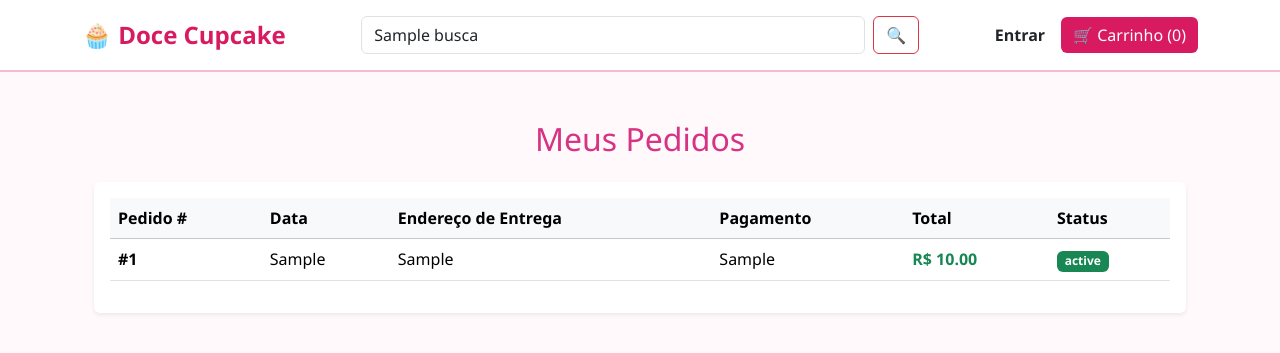
After one commit to juliemarcilon/doce-cupcake-pit2, a Flask app: template src/templates/meus_pedidos.html in a window 1280 px wide. The commit adds this page. Shown: the top 353 px of the page. Run offline with Flask 3, Linux system fonts and the light colour scheme; the template is opened without the code that fills it: most values are stand-ins (such as "Sample title", 1, 10 or a date in 2020).

Commit message:
Implementa melhorias dos testes: remover item no carrinho, busca CEP e Meus Pedidos

```diff
--- a/src/app.py
+++ b/src/app.py
@@ -93,6 +93,16 @@ def atualizar_carrinho(id, acao):
     session['carrinho'] = carrinho
     return redirect(url_for('carrinho'))
 
+@app.route('/carrinho/remover/<int:id>', methods=['POST'])
+def remover_carrinho(id):
+    carrinho = session.get('carrinho', {})
+    prod_key = str(id)
+    if prod_key in carrinho:
+        del carrinho[prod_key]
+        session['carrinho'] = carrinho
+        flash("Item removido do carrinho.", "info")
+    return redirect(url_for('carrinho'))
+
 # 4. LOGIN / CADASTRO
 @app.route('/auth', methods=['GET', 'POST'])
 def auth():
@@ -176,13 +186,26 @@ def checkout():
     conn.close()
     return render_template('checkout.html', itens=itens, totais=totais)
 
-# 6. CONFIRMAÇÃO DO PEDIDO
+# 6. CONFIRMAÇÃO E HISTÓRICO DE PEDIDOS
 @app.route('/confirmacao/<int:pedido_id>')
 def confirmacao(pedido_id):
     conn = get_db()
     pedido = conn.execute("SELECT * FROM pedidos WHERE id = ?", (pedido_id,)).fetchone()
     conn.close()
     return render_template('confirmacao.html', pedido=pedido)
+
+@app.route('/meus-pedidos')
+def meus_pedidos():
+    if 'usuario_id' not in session:
+        flash("Faça login para visualizar seus pedidos.", "warning")
+        return redirect(url_for('auth'))
+    conn = get_db()
+    pedidos = conn.execute(
+        "SELECT * FROM pedidos WHERE usuario_id = ? ORDER BY id DESC",
+        (session['usuario_id'],)
+    ).fetchall()
+    conn.close()
+    return render_template('meus_pedidos.html', pedidos=pedidos)
 
 # 7. ADMINISTRAÇÃO (HU5 - Cadastrar Produtos)
 @app.route('/admin', methods=['GET', 'POST'])
--- a/src/templates/base.html
+++ b/src/templates/base.html
@@ -32,6 +32,7 @@
                 {% endif %}
                 {% if session.get('usuario_nome') %}
                     <span class="text-muted small">Olá, <strong>{{ session['usuario_nome'] }}</strong></span>
+                    <a href="{{ url_for('meus_pedidos') }}" class="btn btn-sm btn-outline-danger">📦 Meus Pedidos</a>
                     <a href="{{ url_for('logout') }}" class="btn btn-sm btn-outline-secondary">Sair</a>
                 {% else %}
                     <a href="{{ url_for('auth') }}" class="text-decoration-none text-dark fw-semibold">Entrar</a>
--- a/src/templates/carrinho.html
+++ b/src/templates/carrinho.html
@@ -13,6 +13,7 @@
                         <th>Preço</th>
                         <th>Qtd.</th>
                         <th>Subtotal</th>
+                        <th>Ação</th>
                     </tr>
                 </thead>
                 <tbody>
@@ -26,6 +27,11 @@
                             <a href="{{ url_for('atualizar_carrinho', id=item['id'], acao='mais') }}" class="btn btn-sm btn-outline-secondary">+</a>
                         </td>
                         <td class="fw-bold">R$ {{ "%.2f"|format(item['subtotal']) }}</td>
+                        <td>
+                            <form action="{{ url_for('remover_carrinho', id=item['id']) }}" method="POST" class="d-inline">
+                                <button type="submit" class="btn btn-sm btn-outline-danger" title="Remover item">Remover</button>
+                            </form>
+                        </td>
                     </tr>
                     {% endfor %}
                 </tbody>
--- /dev/null
+++ b/src/templates/meus_pedidos.html
@@ -0,0 +1,38 @@
+{% extends 'base.html' %}
+{% block content %}
+<div class="container py-4">
+    <h2 class="mb-4 text-center" style="color: #d63384;">Meus Pedidos</h2>
+    {% if pedidos %}
+        <div class="table-responsive shadow-sm rounded bg-white p-3">
+            <table class="table table-hover align-middle">
+                <thead class="table-light">
+                    <tr>
+                        <th>Pedido #</th>
+                        <th>Data</th>
+                        <th>Endereço de Entrega</th>
+                        <th>Pagamento</th>
+                        <th>Total</th>
+                        <th>Status</th>
+                    </tr>
+                </thead>
+                <tbody>
+                    {% for p in pedidos %}
+                    <tr>
+                        <td><strong>#{{ p.id }}</strong></td>
+                        <td>{{ p.data_pedido }}</td>
+                        <td>{{ p.endereco_entrega }}</td>
+                        <td>{{ p.forma_pagamento }}</td>
+                        <td class="fw-bold text-success">R$ {{ "%.2f"|format(p.valor_total) }}</td>
+                        <td><span class="badge bg-success">{{ p.status }}</span></td>
+                    </tr>
+                    {% endfor %}
+                </tbody>
+            </table>
+        </div>
+    {% else %}
+        <div class="alert alert-info text-center">
+            Você ainda não realizou nenhum pedido. <a href="{{ url_for('index') }}" class="alert-link">Ver catálogo de cupcakes</a>.
+        </div>
+    {% endif %}
+</div>
+{% endblock %}
```
Also changed, not shown: src/models.py (+18 -0 lines), src/templates/checkout.html (+33 -12 lines).
